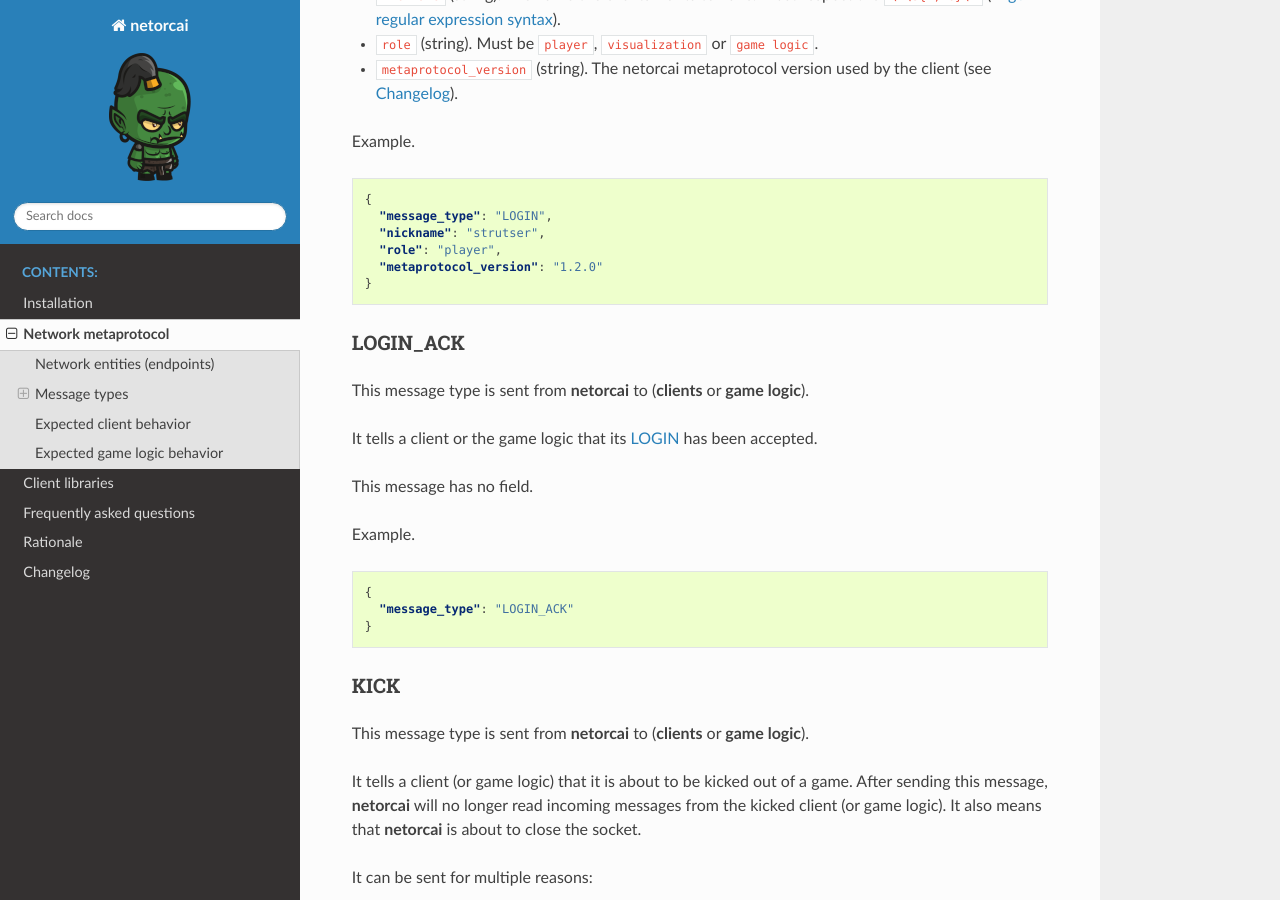
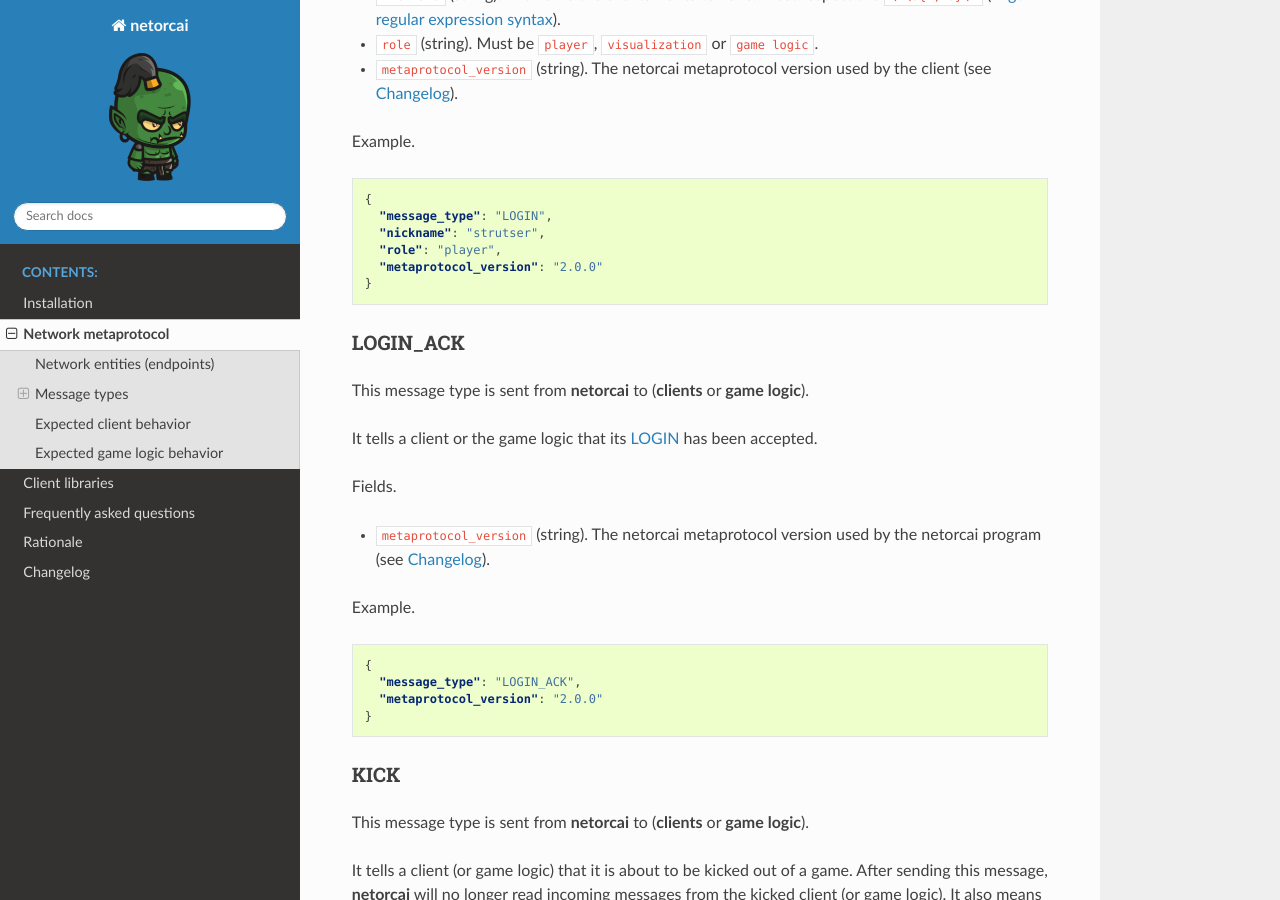
Before and after one commit to netorcai/netorcai, a Sphinx documentation site: the page built from docs/metaprotocol.rst, in a window 1280 px wide and 900 px high, scrolled down 1839 px. Built offline with Sphinx 7.4.7 and the Read the Docs theme 2.0.0, drawn with Linux system fonts in a browser that asks for light colours.

Commit message:
[doc] metaprotocol version in LOGIN_ACK

```diff
--- a/docs/metaprotocol.rst
+++ b/docs/metaprotocol.rst
@@ -92,7 +92,7 @@
      "message_type": "LOGIN",
      "nickname": "strutser",
      "role": "player",
-     "metaprotocol_version": "1.2.0"
+     "metaprotocol_version": "2.0.0"
    }
 
 .. _proto_LOGIN_ACK:
@@ -104,14 +104,18 @@
 
 It tells a client or the game logic that its LOGIN_ has been accepted.
 
-This message has no field.
+Fields.
+
+- ``metaprotocol_version`` (string).
+  The netorcai metaprotocol version used by the netorcai program (see :ref:`changelog`).
 
 Example.
 
 .. code:: json
 
    {
-     "message_type": "LOGIN_ACK"
+     "message_type": "LOGIN_ACK",
+     "metaprotocol_version": "2.0.0"
    }
 
 .. _proto_KICK:
```
